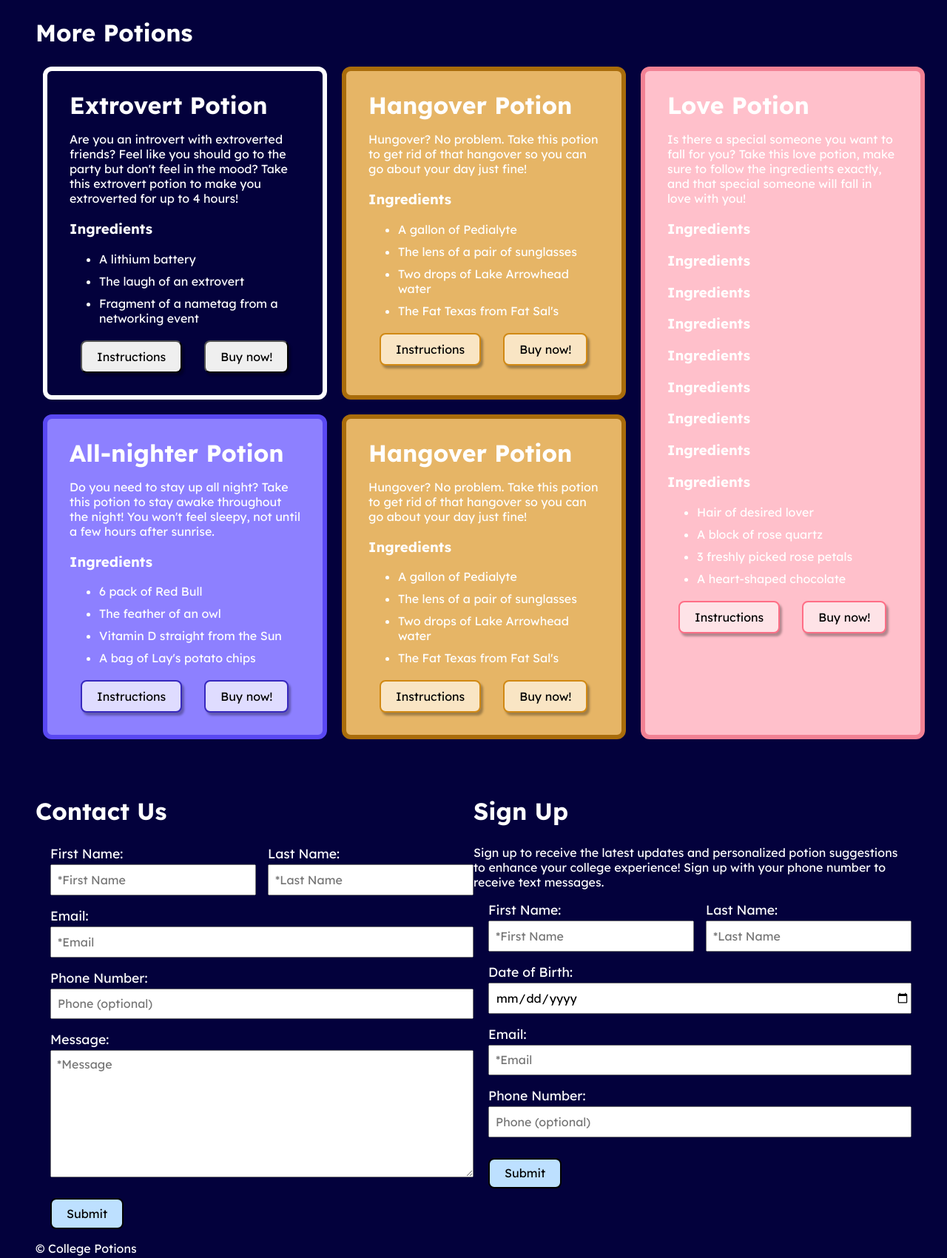
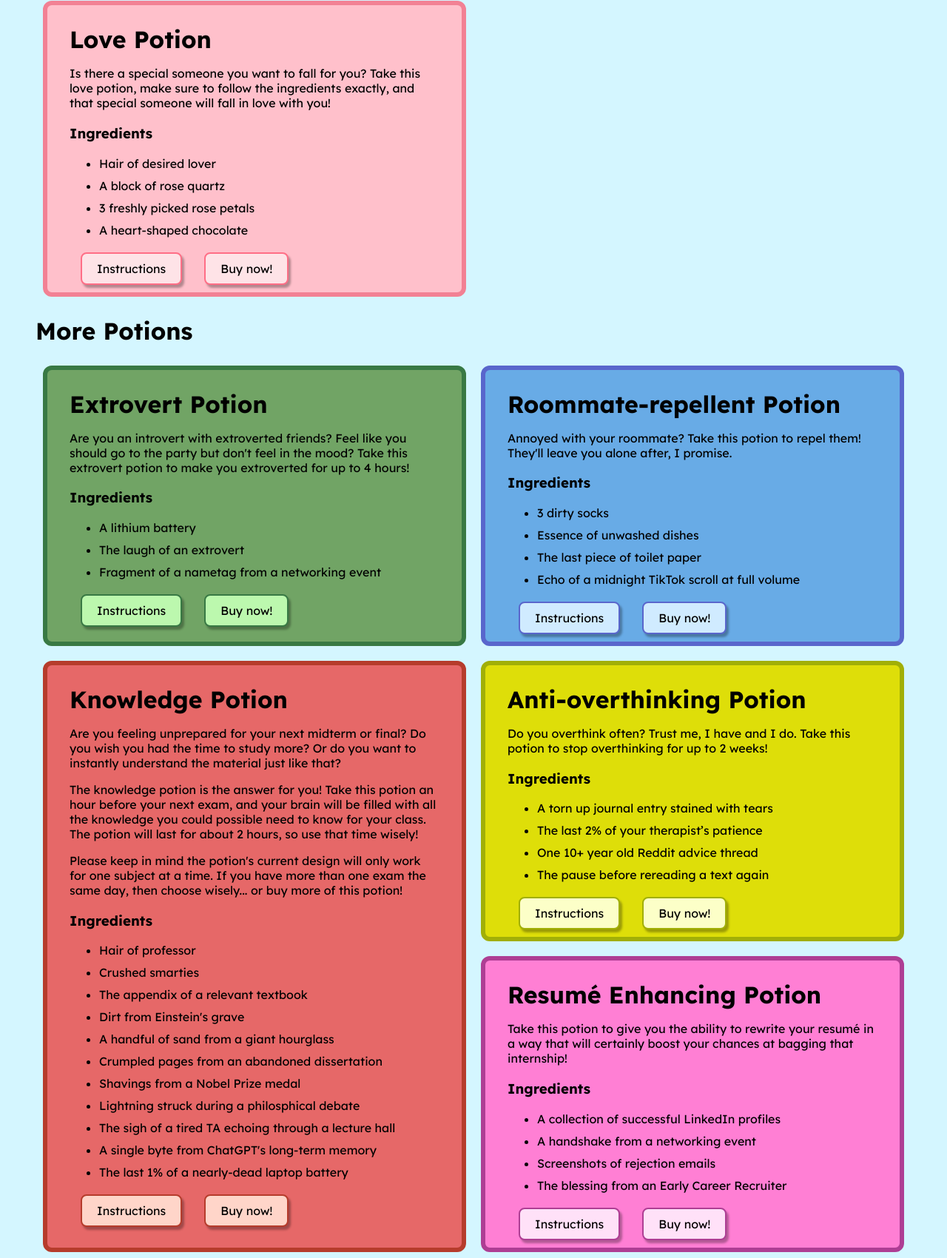
Before and after one commit to JarodHouston/College-Potions, a plain HTML site: page index.html in a window 1280 px wide. Shown: the part 1038-2738 px from the top of the page at 74% size. Drawn offline with Linux system fonts and the light colour scheme.

Commit message:
First final version

```diff
--- a/index.html
+++ b/index.html
@@ -5,6 +5,7 @@
     <meta name="viewport" content="width=device-width, initial-scale=1.0" />
     <title>College Potions</title>
     <link rel="stylesheet" href="style.css" />
+    <link rel="icon" href="favicon.ico" type="image/x-icon">
     <link rel="preconnect" href="https://fonts.googleapis.com">
     <link rel="preconnect" href="https://fonts.gstatic.com" crossorigin>
     <link href="https://fonts.googleapis.com/css2?family=Audiowide&display=swap" rel="stylesheet">
@@ -13,14 +14,13 @@
   <body>
     <header>
       <h1>Potions for College Students</h1>
-      <p>Are you a college student? Then perhaps these potions can help you
-        through your college journey!</p>
-      <!-- <nav>
-        <a href="#">Home</a>
-        <a href="#">About</a>
-        <a href="#">Contact</a>
-      </nav> -->
+      <span>Are you a college student? Then perhaps these potions can help you
+        through your college journey!</span>
     </header>
+    <div class="toggle-container">
+      Dark mode recommended
+      <button id="mode-toggle">Toggle Light/Dark Mode</button>
+    </div>
 
     <main>
       <section>
@@ -50,8 +50,8 @@
               </div>
             </div>
             <div class="card-back">
-              <p>1. Mix all ingredients.<br>2. Shake well.<br>3. Drink cautiously.<br><br>⚠️ Side effects may include hyperproductivity and minor hallucinations.</p>
-              <button class="flip-button">Back</button>
+              <div class="instructions-container"></div>
+              <button class="flip-button back-button">Back</button>
             </div>
           </div>
         </section>
@@ -74,8 +74,8 @@
               </div>
             </div>
             <div class="card-back">
-              <p>1. Mix all ingredients.<br>2. Shake well.<br>3. Drink cautiously.<br><br>⚠️ Side effects may include hyperproductivity and minor hallucinations.</p>
-              <button class="flip-button">Back</button>
+              <div class="instructions-container"></div>
+              <button class="flip-button back-button">Back</button>
             </div>
           </div>
         </section>
@@ -97,8 +97,8 @@
               </div>
             </div>
             <div class="card-back">
-              <p>1. Mix all ingredients.<br>2. Shake well.<br>3. Drink cautiously.<br><br>⚠️ Side effects may include hyperproductivity and minor hallucinations.</p>
-              <button class="flip-button">Back</button>
+              <div class="instructions-container"></div>
+              <button class="flip-button back-button">Back</button>
             </div>
           </div>
         </section>
@@ -123,23 +123,22 @@
               </div>
             </div>
             <div class="card-back">
-              <p>1. Mix all ingredients.<br>2. Shake well.<br>3. Drink cautiously.<br><br>⚠️ Side effects may include hyperproductivity and minor hallucinations.</p>
-              <button class="flip-button">Back</button>
+              <div class="instructions-container"></div>
+              <button class="flip-button back-button">Back</button>
             </div>
           </div>
         </section>
         <section class="potion-container">
-          <div id="hangover-potion"  class="card">
+          <div id="repellent-potion"  class="card">
             <div class="card-front">
-              <h2>Hangover Potion</h2>
-              <p>Hungover? No problem. Take this potion to get rid of that hangover so you can go about your day just fine!</p>
+              <h2>Roommate-repellent Potion</h2>
+              <p>Annoyed with your roommate? Take this potion to repel them! They'll leave you alone after, I promise.</p>
               <h3>Ingredients</h3>
               <ul class="ingredient-container">
-                <li>A gallon of Pedialyte</li>
-                <li>The lens of a pair of sunglasses</li>
-                <li>
-                  Two drops of Lake Arrowhead water</li>
-                <li>The Fat Texas from Fat Sal's</li>
+                <li>3 dirty socks</li>
+                <li>Essence of unwashed dishes</li>
+                <li>The last piece of toilet paper</li>
+                <li>Echo of a midnight TikTok scroll at full volume</li>
               </ul>
               <div class="button-container">
                 <button class="flip-button">Instructions</button>
@@ -147,30 +146,31 @@
               </div>
             </div>
             <div class="card-back">
-              <p>1. Mix all ingredients.<br>2. Shake well.<br>3. Drink cautiously.<br><br>⚠️ Side effects may include hyperproductivity and minor hallucinations.</p>
-              <button class="flip-button">Back</button>
+              <div class="instructions-container"></div>
+              <button class="flip-button back-button">Back</button>
             </div>
           </div>
         </section>
         <section id="love-potion2-container" class="potion-container">
-          <div id="love-potion" class="card">
+          <div id="knowledge-potion" class="card">
             <div class="card-front">
-              <h2>Love Potion</h2>
-              <p>Is there a special someone you want to fall for you? Take this love potion, make sure to follow the ingredients exactly, and that special someone will fall in love with you!</p>
-              <h3>Ingredients</h3>
-              <h3>Ingredients</h3>
-              <h3>Ingredients</h3>
-              <h3>Ingredients</h3>
-              <h3>Ingredients</h3>
-              <h3>Ingredients</h3>
-              <h3>Ingredients</h3>
-              <h3>Ingredients</h3>
+              <h2>Knowledge Potion</h2>
+              <p>Are you feeling unprepared for your next midterm or final? Do you wish you had the time to study more? Or do you want to instantly understand the material just like that?</p>
+              <p>The knowledge potion is the answer for you! Take this potion an hour before your next exam, and your brain will be filled with all the knowledge you could possible need to know for your class. The potion will last for about 2 hours, so use that time wisely!</p>
+              <p>Please keep in mind the potion's current design will only work for one subject at a time. If you have more than one exam the same day, then choose wisely... or buy more of this potion!</p>
               <h3>Ingredients</h3>
               <ul class="ingredient-container">
-                <li>Hair of desired lover</li>
-                <li>A block of rose quartz</li>
-                <li>3 freshly picked rose petals</li>
-                <li>A heart-shaped chocolate</li>
+                <li>Hair of professor</li>
+                <li>Crushed smarties</li>
+                <li>The appendix of a relevant textbook</li>
+                <li>Dirt from Einstein's grave</li>
+                <li>A handful of sand from a giant hourglass</li>
+                <li>Crumpled pages from an abandoned dissertation</li>
+                <li>Shavings from a Nobel Prize medal</li>
+                <li>Lightning struck during a philosphical debate</li>
+                <li>The sigh of a tired TA echoing through a lecture hall</li>
+                <li>A single byte from ChatGPT's long-term memory</li>
+                <li>The last 1% of a nearly-dead laptop battery</li>
               </ul>
               <div class="button-container">
                 <button class="flip-button">Instructions</button>
@@ -178,22 +178,22 @@
               </div>
             </div>
             <div class="card-back">
-              <p>1. Mix all ingredients.<br>2. Shake well.<br>3. Drink cautiously.<br><br>⚠️ Side effects may include hyperproductivity and minor hallucinations.</p>
-              <button class="flip-button">Back</button>
+              <div class="instructions-container"></div>
+              <button class="flip-button back-button">Back</button>
             </div>
           </div>
         </section>
         <section class="potion-container">
-          <div id="all-nighter-potion" class="card">
+          <div id="anti-overthinking-potion" class="card">
             <div class="card-front">
-              <h2>All-nighter Potion</h2>
-              <p>Do you need to stay up all night? Take this potion to stay awake throughout the night! You won't feel sleepy, not until a few hours after sunrise.</p>
+              <h2>Anti-overthinking Potion</h2>
+              <p>Do you overthink often? Trust me, I have and I do. Take this potion to stop overthinking for up to 2 weeks!</p>
               <h3>Ingredients</h3>
               <ul class="ingredient-container">
-                <li>6 pack of Red Bull</li>
-                <li>The feather of an owl</li>
-                <li>Vitamin D straight from the Sun</li>
-                <li>A bag of Lay's potato chips</li>
+                <li>A torn up journal entry stained with tears</li>
+                <li>The last 2% of your therapist’s patience</li>
+                <li>One 10+ year old Reddit advice thread</li>
+                <li>The pause before rereading a text again</li>
               </ul>
               <div class="button-container">
                 <button class="flip-button">Instructions</button>
@@ -201,23 +201,22 @@
               </div>
             </div>
             <div class="card-back">
-              <p>1. Mix all ingredients.<br>2. Shake well.<br>3. Drink cautiously.<br><br>⚠️ Side effects may include hyperproductivity and minor hallucinations.</p>
-              <button class="flip-button">Back</button>
+              <div class="instructions-container"></div>
+              <button class="flip-button back-button">Back</button>
             </div>
           </div>
         </section>
         <section class="potion-container">
-          <div id="hangover-potion"  class="card">
+          <div id="resume-potion"  class="card">
             <div class="card-front">
-              <h2>Hangover Potion</h2>
-              <p>Hungover? No problem. Take this potion to get rid of that hangover so you can go about your day just fine!</p>
+              <h2>Resumé Enhancing Potion</h2>
+              <p>Take this potion to give you the ability to rewrite your resumé in a way that will certainly boost your chances at bagging that internship!</p>
               <h3>Ingredients</h3>
               <ul class="ingredient-container">
-                <li>A gallon of Pedialyte</li>
-                <li>The lens of a pair of sunglasses</li>
-                <li>
-                  Two drops of Lake Arrowhead water</li>
-                <li>The Fat Texas from Fat Sal's</li>
+                <li>A collection of successful LinkedIn profiles</li>
+                <li>A handshake from a networking event</li>
+                <li>Screenshots of rejection emails</li>
+                <li>The blessing from an Early Career Recruiter</li>
               </ul>
               <div class="button-container">
                 <button class="flip-button">Instructions</button>
@@ -225,72 +224,62 @@
               </div>
             </div>
             <div class="card-back">
-              <p>1. Mix all ingredients.<br>2. Shake well.<br>3. Drink cautiously.<br><br>⚠️ Side effects may include hyperproductivity and minor hallucinations.</p>
-              <button class="flip-button">Back</button>
+              <div class="instructions-container"></div>
+              <button class="flip-button back-button">Back</button>
             </div>
           </div>
         </section>
+      </section>
 
-      </section>
+      <div class="contact-and-history-container">
         <section class="form-section">
-        <section>
           <h2>Contact Us</h2>
           <form id="contact-form">
+            <fieldset>
+              <legend>Name</legend>
               <label for="first-name" class="form-name-container">
                 First Name:
-                <input type="text" name="first-name" placeholder="*First Name" required>
+                <input id="first-name" type="text" name="first-name" placeholder="*First Name" autocomplete="given-name" required>
               </label>
               <label for="last-name" class="form-name-container">
                 Last Name:
-                <input type="text" name="last-name" placeholder="*Last Name" required>
+                <input id="last-name" type="text" name="last-name" placeholder="*Last Name" required>
               </label>
+            </fieldset>
+            <fieldset>
+              <legend>Info</legend>
               <label for="email">
                 Email:
-                <input type="email" name="email" placeholder="*Email" required>
+                <input id="email" type="email" name="email" placeholder="*Email" autocomplete="email" required>
               </label>
               <label for="phone-number">
                 Phone Number:
-                <input type="tel" name="phone-number" placeholder="Phone (optional)" pattern="^(\(?\d{3}\)?[-.\s]?)?\d{3}[-.\s]?\d{4}$">
+                <input id="phone-number" type="tel" name="phone-number" placeholder="Phone (optional)" pattern="^(\(?\d{3}\)?[-.\s]?)?\d{3}[-.\s]?\d{4}$">
               </label>
+            </fieldset>
+            <fieldset>
+              <legend>Message</legend>
               <label for="message">
-                Message:
-                <textarea name="message" placeholder="*Message" required rows="8" cols="50"></textarea>
+                <textarea id="message" name="message" placeholder="*Message" required rows="8" cols="50"></textarea>
               </label>
+            </fieldset>
             <label>
                 <input type="submit" id="submit">
             </label>
           </form>
         </section>
-        <section>
-          <h2>Sign Up</h2>
-          <p>Sign up to receive the latest updates and personalized potion suggestions to enhance your college experience! Sign up with your phone number to receive text messages.</p>
-          <form id="contact-form">
-            <label for="first-name" class="form-name-container">
-                First Name:
-                <input type="text" name="first-name" placeholder="*First Name" required>
-            </label>
-            <label for="last-name" class="form-name-container">
-                Last Name:
-                <input type="text" name="last-name" placeholder="*Last Name" required>
-            </label>
-            <label for="date-of-birth">
-                Date of Birth:
-                <input type="date" name="date-of-birth" required>
-            </label>
-            <label for="email">
-                Email:
-                <input type="email" name="email" placeholder="*Email" required>
-            </label>
-            <label for="phone-number">
-                Phone Number:
-                <input type="tel" name="phone-number" placeholder="Phone (optional)" pattern="^(\(?\d{3}\)?[-.\s]?)?\d{3}[-.\s]?\d{4}$" >
-            </label>
-            <label>
-                <input type="submit" id="submit">
-            </label>
-          </form>
+
+        <section class="history-container">
+          <h2>History of Potions</h2>
+          <p>Still don't trust us? Check out these links to learn more about potions!</p>
+          <ul>
+            <li><a href="https://en.wikipedia.org/wiki/Potion" class="trackable-link" target="_blank" rel="noopener">History of potion making</a></li>
+            <li><a href="https://www.claudiamerrill.com/blog/are-magic-potions-real" class="trackable-link" target="_blank" rel="noopener">Magic potions</a></li>
+            <li><a href="https://harrypotter.fandom.com/wiki/Potions_(class)" class="trackable-link" target="_blank" rel="noopener">Potion classes</a></li>
+          </ul>
+          <img id="potions-image" src="potions.png" alt="An array of potions"/>
         </section>
-      </section>
+      </div>
     </main>
 
     <footer>
--- a/script.js
+++ b/script.js
@@ -1,11 +1,3 @@
-const potionContainers = document.querySelectorAll(".potion-container");
-
-// potionContainers.forEach((container) => {
-//   container.addEventListener("click", function () {
-//     container.style.backgroundColor = "orange";
-//   });
-// });
-
 document
   .getElementById("contact-form")
   .addEventListener("submit", function (e) {
@@ -18,3 +10,53 @@ document.querySelectorAll(".flip-button").forEach((button) => {
     button.closest(".card").classList.toggle("flipped");
   });
 });
+
+const instructionsHTML = `
+<ol>
+  <li>Start by mixing the first two ingredients
+    <ul>
+      <li>Make sure you mix these thoroughly</li>
+      <li>Keep mixing until it is one uniform entity (cannot distinguish the individual ingredients)</li>
+    </ul>
+  </li>
+  <li>Add the remaining ingredients one at a time
+    <ul>
+      <li>Again, for each, mix until the new ingredient you added is fully incorporated</li>
+    </ul>
+  </li>
+  <li>Once all ingredients have been added, let the potion sit for 5-10 minutes, and enjoy!</li>
+</ol>`;
+
+const instructionContainers = document.querySelectorAll(
+  ".instructions-container"
+);
+
+instructionContainers.forEach((container) => {
+  container.innerHTML = instructionsHTML;
+});
+
+document.querySelectorAll(".trackable-link").forEach((link) => {
+  link.addEventListener("click", () => {
+    link.classList.add("clicked");
+  });
+});
+
+const toggleButton = document.getElementById("mode-toggle");
+const body = document.body;
+
+const savedMode = localStorage.getItem("theme");
+if (savedMode) {
+  body.classList.add(savedMode);
+}
+
+toggleButton.addEventListener("click", () => {
+  if (body.classList.contains("dark-mode")) {
+    body.classList.remove("dark-mode");
+    body.classList.add("light-mode");
+    localStorage.setItem("theme", "light-mode");
+  } else {
+    body.classList.remove("light-mode");
+    body.classList.add("dark-mode");
+    localStorage.setItem("theme", "dark-mode");
+  }
+});
--- a/style.css
+++ b/style.css
@@ -1,3 +1,36 @@
+:root,
+body.dark-mode {
+  --bg-color: rgb(3, 1, 60);
+  --text-color: white;
+  --shadow-color: rgba(255, 255, 255, 0.5);
+  --title-color: rgb(148, 204, 253);
+}
+
+body.light-mode {
+  --bg-color: #d4f6ff;
+  --text-color: black;
+  --shadow-color: rgba(0, 0, 0, 0.5);
+  --title-color: rgb(49, 108, 159);
+}
+
+@media (prefers-color-scheme: dark) {
+  :root {
+    --bg-color: rgb(3, 1, 60);
+    --text-color: white;
+    --shadow-color: rgba(255, 255, 255, 0.5);
+    --title-color: rgb(148, 204, 253);
+  }
+}
+
+@media (prefers-color-scheme: light) {
+  :root {
+    --bg-color: #d4f6ff;
+    --text-color: black;
+    --shadow-color: rgba(0, 0, 0, 0.5);
+    --title-color: rgb(49, 108, 159);
+  }
+}
+
 * {
   box-sizing: border-box;
 }
@@ -6,9 +39,10 @@ body {
   display: flex;
   flex-direction: column;
   text-align: left;
+  align-items: center;
   justify-content: center;
-  background-color: rgb(3, 1, 60);
-  color: white;
+  background-color: var(--bg-color);
+  color: var(--text-color);
   font-family: "Lexend", sans-serif;
   font-optical-sizing: auto;
   font-weight: 400;
@@ -16,12 +50,45 @@ body {
   padding: 40px;
 }
 
+.toggle-container {
+  position: absolute;
+  top: 50px;
+  right: 70px;
+  display: flex;
+  flex-direction: column;
+  align-items: center;
+  gap: 6px;
+}
+
+@media (max-width: 1500px) {
+  .toggle-container {
+    position: inherit;
+    align-self: center;
+    margin-top: 10px;
+  }
+}
+
+#mode-toggle {
+  padding: 4px 8px;
+  border-radius: 25px;
+}
+
+#mode-toggle:hover {
+  cursor: pointer;
+}
+
+header > span {
+  display: block;
+  text-align: center;
+  font-size: 1.2rem;
+}
+
 h1 {
   font-family: "Audiowide", sans-serif;
   font-weight: 500;
   font-style: normal;
   font-variant: small-caps;
-  text-shadow: 2px 2px 4px rgba(255, 255, 255, 0.5);
+  text-shadow: 2px 2px 4px var(--shadow-color);
 }
 
 h2 {
@@ -30,7 +97,7 @@ h2 {
 
 header > h1 {
   font-size: 4rem;
-  color: rgb(148, 204, 253);
+  color: var(--title-color);
   text-align: center;
   margin-top: 20px;
   margin-bottom: 20px;
@@ -47,53 +114,72 @@ header > p {
   grid-template-columns: 1fr 1fr 1fr;
   margin: 0px 10px;
   gap: 20px;
-  /* flex-direction: row;
-  gap: 20px;
-  justify-content: center; */
+}
+
+ol li {
+  margin-bottom: 8px;
+}
+
+ol li ul li {
+  list-style-type: none;
+  position: relative;
+  left: -30px;
+}
+
+ol li ul li::before {
+  content: "👉";
+  padding-right: 4px;
 }
 
 .potion-container {
-  /* text-align: left;
-  padding: 10px 30px;
-  border-radius: 12px;
-  border-width: 6px;
-  border-style: solid; */
-  width: 30vw;
+  width: 100%;
   perspective: 1000px;
 }
 
-.card {
+[class*="card"] {
   width: 100%;
   height: 100%;
   position: relative;
+}
+
+.card {
+  position: relative;
   transition: transform 1s;
   transform-style: preserve-3d;
-  text-align: left;
-  /* padding: 10px 30px; */
   border-radius: 12px;
-  border-width: 6px;
-  border-style: solid;
+  border: 6px solid;
 }
 
 .card-front,
 .card-back {
-  position: relative;
   width: 100%;
-  height: 100%;
+  min-height: 100%;
+  box-sizing: border-box;
+  backface-visibility: hidden;
   padding: 10px 30px;
-  backface-visibility: hidden;
-  box-sizing: border-box;
 }
 
 .card-front {
+  position: relative;
   z-index: 2;
-  min-height: 100%;
 }
 
 .card-back {
+  position: absolute;
+  top: 0;
+  left: 0;
   transform: rotateY(180deg);
-  top: -100%;
-  height: 0px;
+  overflow-y: auto;
+  height: 100%;
+}
+
+.card-back::-webkit-scrollbar {
+  width: 12px;
+}
+
+.card-back::-webkit-scrollbar-thumb {
+  background-color: rgba(0, 0, 0, 0.2);
+  border-radius: 8px;
 }
 
 .card.flipped {
@@ -150,6 +236,56 @@ header > p {
   border: 2px solid rgb(255, 110, 134);
 }
 
+#extrovert-potion {
+  background-color: rgb(113, 164, 101);
+  border-color: rgb(56, 121, 68);
+}
+
+#extrovert-potion button {
+  background-color: rgb(188, 248, 174);
+  border: 2px solid rgb(56, 121, 68);
+}
+
+#repellent-potion {
+  background-color: rgb(104, 171, 230);
+  border-color: rgb(89, 102, 204);
+}
+
+#repellent-potion button {
+  background-color: rgb(208, 235, 255);
+  border: 2px solid rgb(89, 102, 204);
+}
+
+#knowledge-potion {
+  background-color: rgb(230, 104, 104);
+  border-color: rgb(182, 60, 44);
+}
+
+#knowledge-potion button {
+  background-color: rgb(255, 213, 201);
+  border: 2px solid rgb(182, 60, 44);
+}
+
+#anti-overthinking-potion {
+  background-color: rgb(222, 222, 9);
+  border-color: rgb(161, 175, 7);
+}
+
+#anti-overthinking-potion button {
+  background-color: rgb(252, 255, 200);
+  border: 2px solid rgb(161, 175, 7);
+}
+
+#resume-potion {
+  background-color: rgb(255, 127, 212);
+  border-color: rgb(174, 62, 148);
+}
+
+#resume-potion button {
+  background-color: rgb(255, 225, 248);
+  border: 2px solid rgb(174, 62, 148);
+}
+
 .button-container {
   display: flex;
   justify-content: flex-start;
@@ -158,6 +294,7 @@ header > p {
   padding-left: 15px;
 }
 
+.back-button,
 .button-container > button {
   padding: 10px 20px;
   font-family: "Lexend", sans-serif;
@@ -168,11 +305,24 @@ header > p {
   border-radius: 8px;
 }
 
-.form-section {
+.back-button {
+  padding: 6px 10px;
+}
+
+.contact-and-history-container {
   display: flex;
   flex-direction: row;
   justify-content: space-between;
-  margin-top: 50px;
+  margin-top: 20px;
+}
+
+.contact-and-history-container > * {
+  flex: 1;
+}
+
+.history-container {
+  display: flex;
+  flex-direction: column;
 }
 
 .form-section > * {
@@ -180,11 +330,20 @@ header > p {
 }
 
 form {
-  display: grid;
-  grid-template-columns: 1fr 1fr;
+  display: flex;
+  flex-direction: column;
   gap: 1rem;
   max-width: 600px;
   margin-left: 20px;
+}
+
+legend {
+  font-size: 1.2rem;
+  font-weight: 600;
+}
+
+fieldset {
+  border-radius: 8px;
 }
 
 form label {
@@ -223,7 +382,7 @@ form textarea {
 #submit {
   max-width: fit-content;
   margin-top: 12px;
-  padding: 6px 20px;
+  padding: 0px 20px;
   background-color: rgb(189, 224, 255);
   border: 2px solid black;
   border-radius: 8px;
@@ -243,3 +402,95 @@ form textarea {
 #love-potion2-container {
   grid-row: span 2;
 }
+
+a {
+  color: var(--text-color);
+}
+
+a:hover {
+  color: rgb(255, 194, 245);
+}
+
+.trackable-link.clicked {
+  color: rgb(0, 145, 255);
+}
+
+.trackable-link.clicked:hover {
+  color: rgb(0, 55, 255);
+}
+
+footer {
+  margin-top: 20px;
+  width: 100%;
+}
+
+#potions-image {
+  width: 80%;
+  max-width: 500px;
+}
+
+@media (max-width: 1400px) {
+  .best-sellers-container,
+  .more-potions-container {
+    display: grid;
+    grid-template-columns: 1fr 1fr;
+  }
+  .potion-container {
+    width: 100%;
+  }
+  .contact-and-history-container {
+    display: flex;
+    flex-direction: column;
+    align-items: center;
+  }
+  form {
+    margin-left: 0px;
+  }
+}
+
+@media (max-width: 990px) {
+  .best-sellers-container,
+  .more-potions-container {
+    display: flex;
+    flex-direction: column;
+  }
+  html {
+    font-size: 14px;
+  }
+  body {
+    padding: 25px;
+  }
+  .card-back,
+  .card.flipped {
+    transform: rotateX(180deg);
+  }
+}
+
+@media (max-width: 550px) {
+  html {
+    font-size: 12px;
+  }
+  header > h1 {
+    font-size: 3.5rem;
+  }
+}
+
+@media (max-width: 400px) {
+  html {
+    font-size: 8px;
+  }
+  body {
+    padding: 12px;
+  }
+  #mode-toggle {
+    font-size: 1rem;
+  }
+  .card {
+    border-width: 4px;
+  }
+  .card-front,
+  .card-back {
+    padding: 8px 14px;
+    padding-top: 0px;
+  }
+}
```
Also changed, not shown: favicon.ico (added), potions.png (added). Lines whose indentation alone changed are shown as unchanged.
